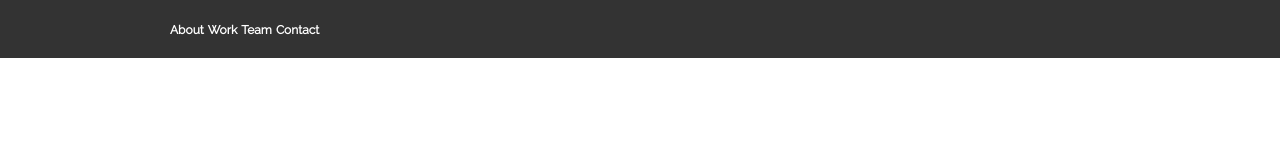
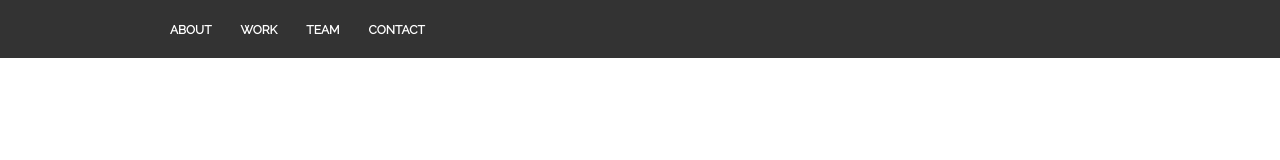
Before and after one commit to bcuz/broadway, a plain HTML site: page index.html in a window 1280 px wide. Shown: the top 160 px of the page. Drawn offline with Linux system fonts and the light colour scheme.

Commit message:
make header look like mock

```diff
--- a/style.css
+++ b/style.css
@@ -28,6 +28,9 @@ html, body {
   font-family: 'Raleway', sans-serif;
   font-weight: 600;
   font-size: 12px;
+
+  text-transform: uppercase;
+  padding-right: 25px;
 }
 
 .main {
```
